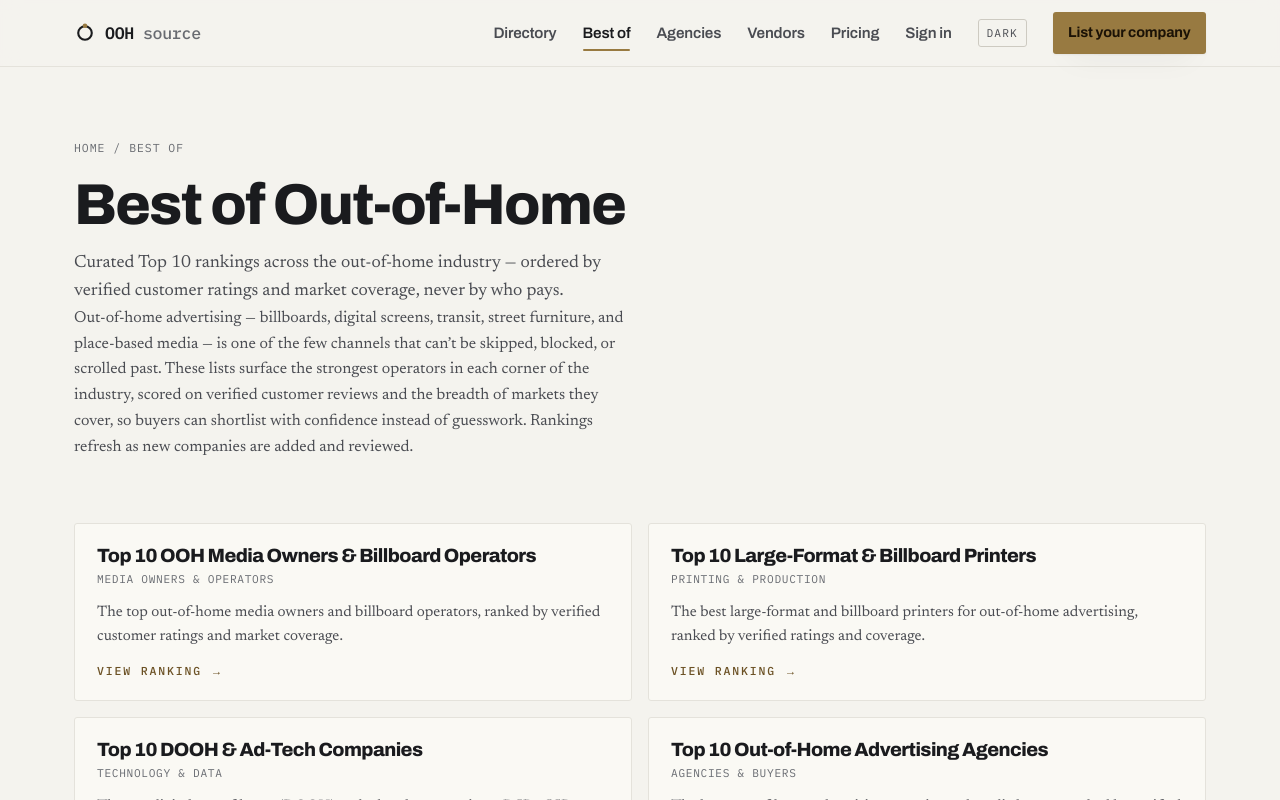
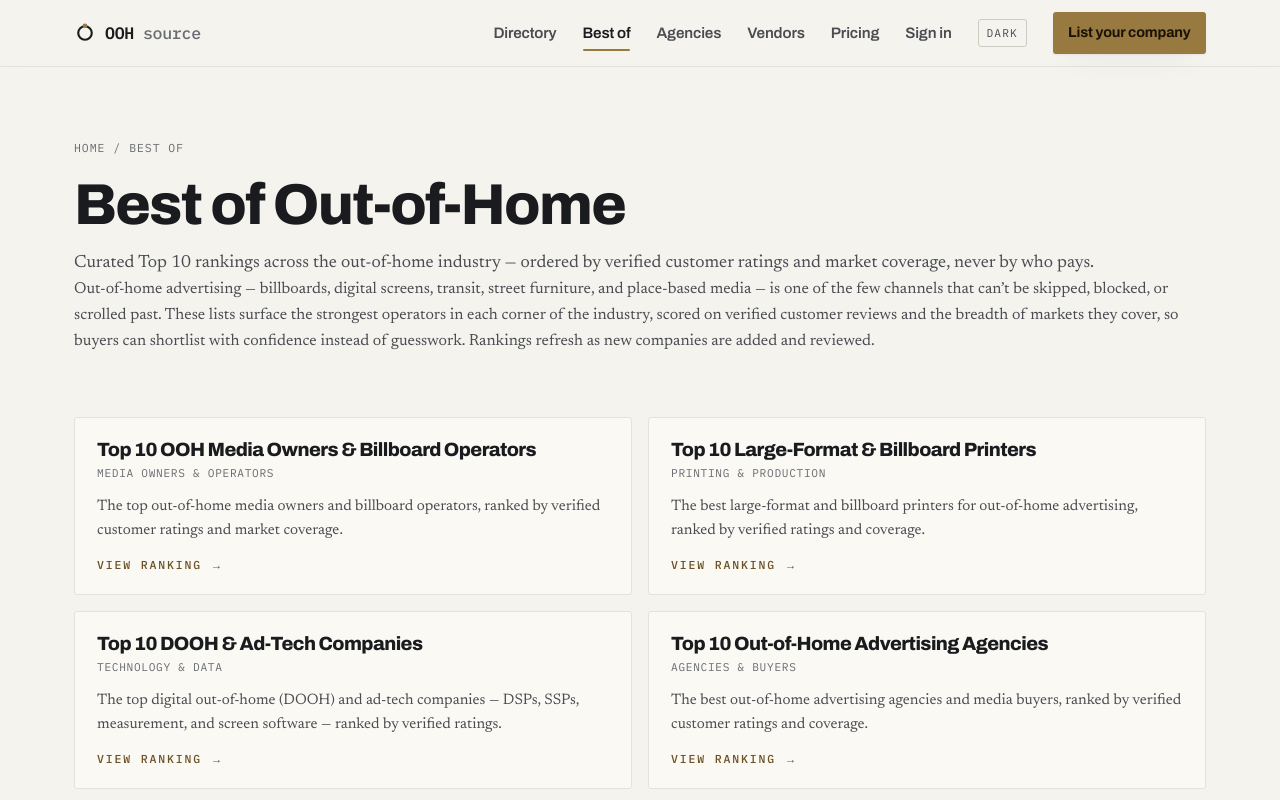
Before and after one commit to RateMyCop/OOHSource, a Next.js app: page /best in a window 1280 px wide. Shown: the top 800 px of the page. Built offline with nearby package versions, Linux system fonts and the light colour scheme; no server answers.

Commit message:
Best-of hub: widen intro copy to full content width
Co-Authored-By: Claude Opus 4.8 <noreply@anthropic.com>

```diff
--- a/app/best/page.tsx
+++ b/app/best/page.tsx
@@ -29,7 +29,7 @@ export default function BestIndexPage() {
   return (
     <section className="wrap">
       <JsonLd data={collection} />
-      <div className="page-head">
+      <div className="page-head best-hub">
         <div className="crumb">
           <Link href="/">Home</Link>
           <span>/</span>
--- a/app/globals.css
+++ b/app/globals.css
@@ -418,6 +418,8 @@ footer.site { border-top: 1px solid var(--line); background: var(--paper-2); pad
 .load-more { font-family: var(--font-mono), monospace; font-size: 0.76rem; letter-spacing: 0.05em; text-transform: uppercase; color: var(--ink); background: var(--paper-raise); border: 1px solid var(--line); border-radius: 999px; padding: 11px 20px; cursor: pointer; transition: border-color 0.15s, color 0.15s; }
 .load-more:hover { border-color: var(--accent-strong); color: var(--accent-strong); }
 .hub-copy { max-width: 62ch; color: var(--ink-2); font-size: 1rem; line-height: 1.62; margin: 0 0 34px; }
+/* Best-of hub: let the intro span the full content width. */
+.best-hub .lede, .best-hub .hub-copy { max-width: none; }
 .pub-grid { display: grid; grid-template-columns: repeat(auto-fill, minmax(260px, 1fr)); gap: 10px; margin-top: 6px; }
 .pub-card { display: flex; flex-direction: row; align-items: center; gap: 13px; padding: 14px 16px; border: 1px solid var(--line); border-radius: var(--radius); background: var(--paper-2); color: var(--ink); text-decoration: none; transition: border-color 0.15s, background 0.15s; }
 .pub-card:hover { border-color: var(--accent); background: var(--paper-raise); }
```
